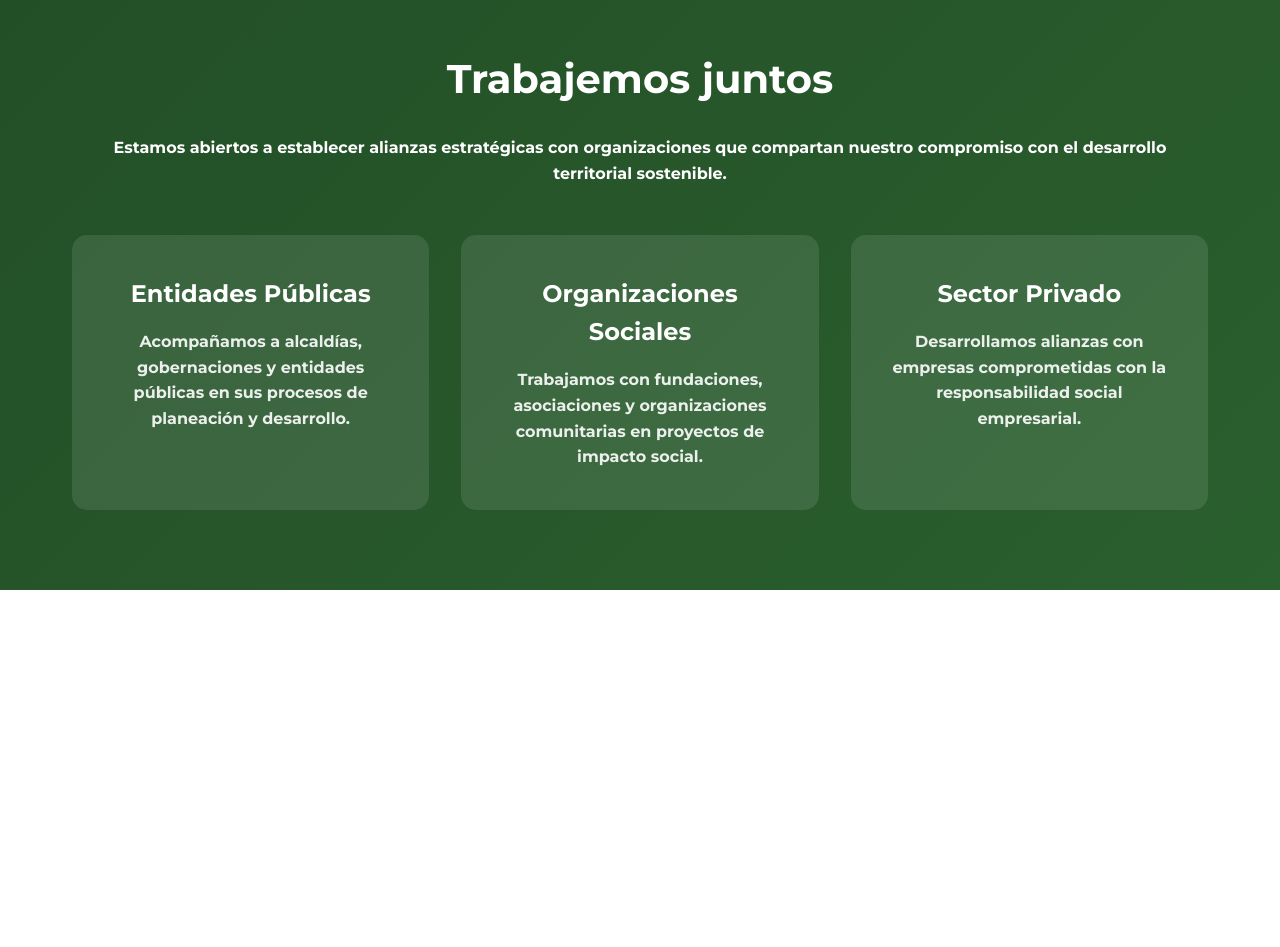
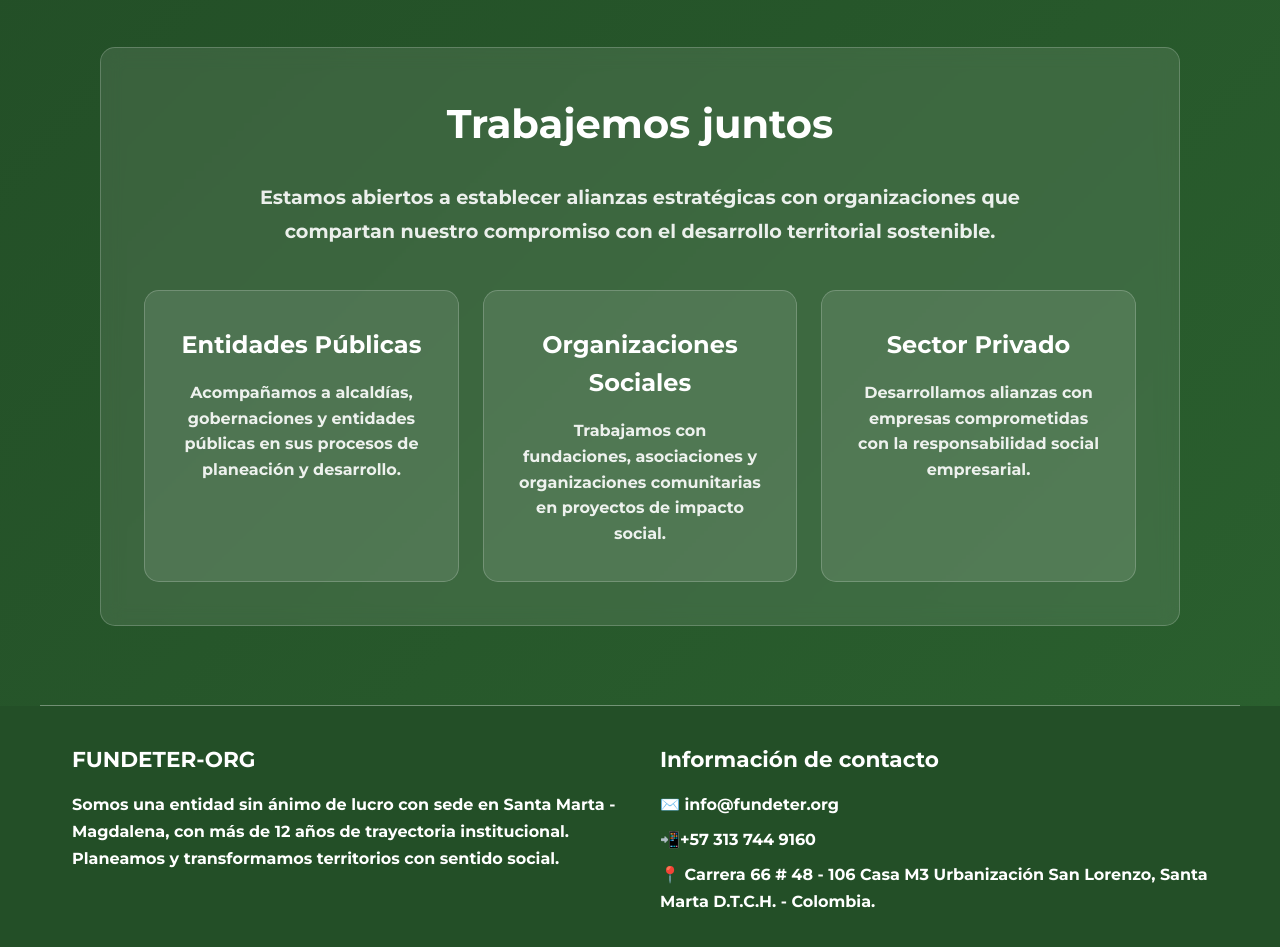
Before and after one commit to funpdeter/web-site, a React (Create React App) app: page /contactos in a window 1280 px wide. Shown: the part 1620-2567 px from the top of the page. Before the commit the page ends 2210 px from the top, so only its background shows below. Built offline with nearby package versions, Linux system fonts and the light colour scheme.

Commit message:
feat(site): refresh contact and about sections

```diff
--- a/src/pages/Contactos.css
+++ b/src/pages/Contactos.css
@@ -162,39 +162,65 @@
 }
 
 .colaboracion-section {
+  position: relative;
   padding: 5rem 0;
   background: linear-gradient(135deg, var(--primary-color) 0%, #2a5f2e 100%);
   color: white;
   text-align: center;
 }
 
-.colaboracion-section h2 {
+.colaboracion-section::after {
+  content: '';
+  position: absolute;
+  left: 50%;
+  transform: translateX(-50%);
+  bottom: 0;
+  width: min(1200px, calc(100% - 4rem));
+  height: 1px;
+  background: rgba(255, 255, 255, 0.35);
+}
+
+.colaboracion-hero-content {
+  max-width: 1080px;
+  margin: 0 auto;
+  position: relative;
+  z-index: 2;
+  background-color: rgba(255, 255, 255, 0.1);
+  padding: 2.7rem;
+  border-radius: 15px;
+  backdrop-filter: blur(10px);
+  border: 1px solid rgba(255, 255, 255, 0.2);
+}
+
+.colaboracion-hero-content h2 {
   font-size: 2.5rem;
   margin-bottom: 1.5rem;
   color: white;
 }
 
-.colaboracion-section > p {
+.colaboracion-hero-content > p {
   font-size: 1.2rem;
-  margin-bottom: 3rem;
+  margin-bottom: 2.6rem;
   max-width: 800px;
   margin-left: auto;
   margin-right: auto;
   opacity: 0.9;
+  line-height: 1.8;
 }
 
 .colaboracion-items {
   display: grid;
   grid-template-columns: repeat(auto-fit, minmax(300px, 1fr));
-  gap: 2rem;
-  margin-top: 3rem;
+  gap: 1.5rem;
+  margin-top: 2rem;
 }
 
 .colaboracion-item {
   background-color: rgba(255, 255, 255, 0.1);
-  padding: 2.5rem;
+  border: 1px solid rgba(255, 255, 255, 0.2);
+  padding: 2.15rem;
   border-radius: 15px;
-  transition: transform 0.3s ease;
+  transition: transform 0.3s ease, background-color 0.3s ease;
 }
 
 .colaboracion-item:hover {
@@ -211,6 +237,35 @@
 .colaboracion-item p {
   opacity: 0.9;
   line-height: 1.6;
+}
+
+.home-footer-bottom {
+  background-color: var(--primary-color);
+  color: #ffffff;
+  padding: 2.25rem 0;
+}
+
+.home-footer-bottom-content {
+  display: grid;
+  grid-template-columns: 1fr 1fr;
+  gap: 2.5rem;
+  align-items: start;
+}
+
+.home-footer-col h4 {
+  font-size: 1.35rem;
+  margin-bottom: 0.9rem;
+  color: #ffffff;
+}
+
+.home-footer-col p {
+  margin: 0;
+  line-height: 1.7;
+  color: #ffffff;
+}
+
+.home-footer-col p + p {
+  margin-top: 0.5rem;
 }
 
 @media (max-width: 768px) {
@@ -242,7 +297,11 @@
     transform: translateY(-5px);
   }
 
-  .colaboracion-section h2 {
+  .colaboracion-hero-content {
+    padding: 1.9rem;
+  }
+
+  .colaboracion-hero-content h2 {
     font-size: 2rem;
   }
 
@@ -253,6 +312,15 @@
 
   .colaboracion-item {
     padding: 2rem;
+  }
+
+  .home-footer-bottom {
+    padding: 1.75rem 0;
+  }
+
+  .home-footer-bottom-content {
+    grid-template-columns: 1fr;
+    gap: 1.5rem;
   }
 }
 
--- a/src/pages/Contactos.tsx
+++ b/src/pages/Contactos.tsx
@@ -105,7 +105,7 @@ const Contactos: React.FC = () => {
                 </div>
 
                 <div className="info-card">
-                  <div className="info-icon">📞</div>
+                  <div className="info-icon">📲</div>
                   <div className="info-content">
                     <h3>Teléfono</h3>
                     <p>+57 313 744 9160</p>
@@ -219,6 +219,7 @@ const Contactos: React.FC = () => {
 
       <section className="colaboracion-section">
         <div className="container">
+          <div className="hero-content colaboracion-hero-content">
             <h2>Trabajemos juntos</h2>
             <p>
               Estamos abiertos a establecer alianzas estratégicas con organizaciones
@@ -239,6 +240,24 @@ const Contactos: React.FC = () => {
               </div>
             </div>
           </div>
+        </div>
+      </section>
+
+      <section className="home-footer-bottom">
+        <div className="container home-footer-bottom-content">
+          <div className="home-footer-col">
+            <h4>FUNDETER-ORG</h4>
+            <p>
+              Somos una entidad sin ánimo de lucro con sede en Santa Marta - Magdalena, con más de 12 años de trayectoria institucional. Planeamos y transformamos territorios con sentido social.
+            </p>
+          </div>
+          <div className="home-footer-col">
+            <h4>Información de contacto</h4>
+            <p>✉️ info@fundeter.org</p>
+            <p>📲+57 313 744 9160</p>
+            <p>📍 Carrera 66 # 48 - 106 Casa M3 Urbanización San Lorenzo, Santa Marta D.T.C.H. - Colombia.</p>
+          </div>
+        </div>
       </section>
     </div>
   );
--- a/src/pages/Home.tsx
+++ b/src/pages/Home.tsx
@@ -35,13 +35,13 @@ const Home: React.FC = () => {
           <div className="home-footer-col">
             <h4>FUNDETER-ORG</h4>
             <p>
-              Somos una entidad sin ánimo de lucro con sede en Santa Marta - Magdalena, con más de 10 años de trayectoria institucional. Planeamos y transformamos territorios con sentido social.
+              Somos una entidad sin ánimo de lucro con sede en Santa Marta - Magdalena, con más de 12 años de trayectoria institucional. Planeamos y transformamos territorios con sentido social.
             </p>
           </div>
           <div className="home-footer-col">
             <h4>Información de contacto</h4>
             <p>✉️ info@fundeter.org</p>
-            <p>📞+57 313 744 9160</p>
+            <p>📲+57 313 744 9160</p>
             <p>📍 Carrera 66 # 48 - 106 Casa M3 Urbanización San Lorenzo, Santa Marta D.T.C.H. - Colombia.</p>
           </div>
         </div>
--- a/src/pages/QuienesSomos.css
+++ b/src/pages/QuienesSomos.css
@@ -242,6 +242,35 @@
   line-height: 1.6;
 }
 
+.quienes-footer-bottom {
+  background-color: var(--primary-color);
+  color: #ffffff;
+  padding: 2.25rem 0;
+}
+
+.quienes-footer-bottom .home-footer-bottom-content {
+  display: grid;
+  grid-template-columns: 1fr 1fr;
+  gap: 2.5rem;
+  align-items: start;
+}
+
+.quienes-footer-bottom .home-footer-col h4 {
+  font-size: 1.35rem;
+  margin-bottom: 0.9rem;
+  color: #ffffff;
+}
+
+.quienes-footer-bottom .home-footer-col p {
+  margin: 0;
+  line-height: 1.7;
+  color: #ffffff;
+}
+
+.quienes-footer-bottom .home-footer-col p + p {
+  margin-top: 0.5rem;
+}
+
 @media (max-width: 768px) {
   .page-hero-content h1 {
     font-size: 2.5rem;
@@ -302,6 +331,15 @@
   .area-item {
     padding: 0.75rem;
   }
+
+  .quienes-footer-bottom {
+    padding: 1.75rem 0;
+  }
+
+  .quienes-footer-bottom .home-footer-bottom-content {
+    grid-template-columns: 1fr;
+    gap: 1.5rem;
+  }
 }
 .object-content p.object-conclusion {
   text-align: center;
--- a/src/pages/QuienesSomos.tsx
+++ b/src/pages/QuienesSomos.tsx
@@ -19,7 +19,7 @@ const QuienesSomos: React.FC = () => {
               <p>
                 Somos la Fundación para la Planeación y el Desarrollo Territorial - FUNDETER,
                 una entidad sin ánimo de lucro con sede en Santa Marta - Magdalena, con más de
-                10 años de trayectoria institucional.
+                12 años de trayectoria institucional.
               </p>
               <p>
                 Contamos con un equipo profesional altamente calificado en ingeniería, gerencia
@@ -150,6 +150,23 @@ const QuienesSomos: React.FC = () => {
           </div>
         </div>
       </section>
+
+      <section className="quienes-footer-bottom">
+        <div className="container home-footer-bottom-content">
+          <div className="home-footer-col">
+            <h4>FUNDETER-ORG</h4>
+            <p>
+              Somos una entidad sin ánimo de lucro con sede en Santa Marta - Magdalena, con más de 12 años de trayectoria institucional. Planeamos y transformamos territorios con sentido social.
+            </p>
+          </div>
+          <div className="home-footer-col">
+            <h4>Información de contacto</h4>
+            <p>✉️ info@fundeter.org</p>
+            <p>📲+57 313 744 9160</p>
+            <p>📍 Carrera 66 # 48 - 106 Casa M3 Urbanización San Lorenzo, Santa Marta D.T.C.H. - Colombia.</p>
+          </div>
+        </div>
+      </section>
     </div>
   );
 };
```
Lines whose indentation alone changed are shown as unchanged.
